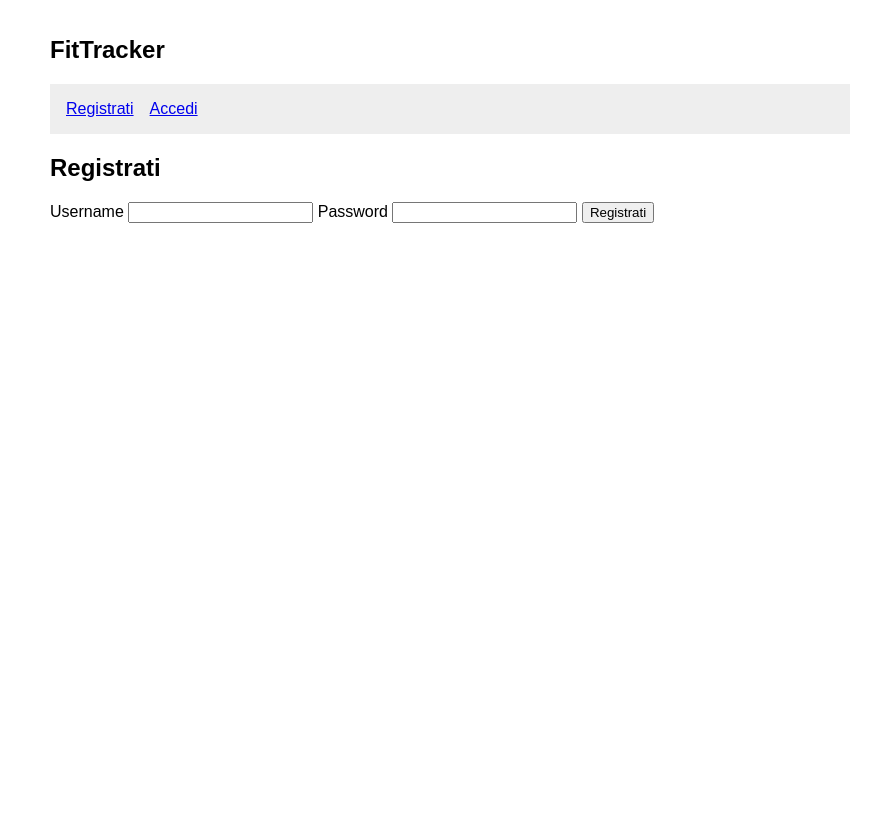
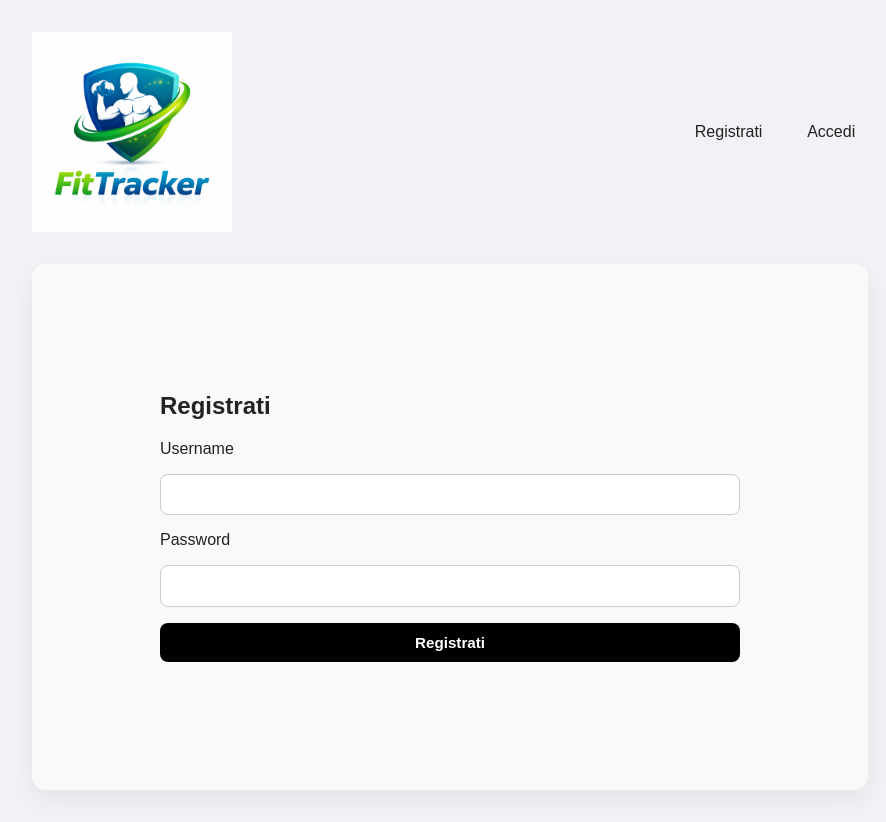
Before and after one commit to RomeoDangelosante/FitTracker, a Flask app: page /auth/register in a window 1280 px wide. Shown: the whole page, without its empty margins (190-1076 px from the left). Before the commit the page ends 223 px from the top, so only its background shows below. Run offline with Flask 3, Linux system fonts and the light colour scheme.

Commit message:
cambio stile e aggiornamenti

```diff
--- a/app/static/style.css
+++ b/app/static/style.css
@@ -1,6 +1,150 @@
-body { font-family: sans-serif; background-color: white;
-    color: black; max-width: 800px; margin: auto; padding: 1rem; }
-nav ul { display: flex; list-style: none; gap: 1rem; background: #eee; padding: 1rem; }
-table { width: 100%; border-collapse: collapse; margin-top: 1rem; }
-th, td { border: 1px solid #ddd; padding: 8px; text-align: left; }
-.flash { background: #f8d7da; padding: 10px; margin: 10px 0; }
+* {
+    box-sizing: border-box;
+}
+
+body {
+    font-family: 'Montserrat', sans-serif;
+    background-color: #f0f2f5;
+    color: #222;
+    max-width: 900px;
+    margin: auto;
+    padding: 2rem;
+}
+
+nav {
+    display: flex;
+    align-items: center;
+    justify-content: space-between;
+    margin-bottom: 2rem;
+}
+
+.logo {
+    object-fit: contain;
+}
+
+nav ul {
+    display: flex;
+    align-items: center;
+    list-style: none;
+    gap: 1.2rem;
+    background: none;
+    padding: 0;
+    margin: 0;
+}
+
+nav a {
+    text-decoration: none;
+    color: #222;
+    font-weight: 500;
+    padding: 0.4rem 0.8rem;
+    border-radius: 6px;
+    transition: background 0.2s, color 0.2s;
+}
+
+nav a:hover {
+    background: #000;
+    color: #fff;
+}
+
+.content {
+    background: #f9f9f9;
+    padding: 8rem;
+    border-radius: 14px;
+    box-shadow: 0 10px 25px rgba(0, 0, 0, 0.06);
+}
+
+header h1,
+header h2 {
+    margin-top: 0;
+    font-weight: 700;
+}
+
+.flash {
+    background: #ffe5e7;
+    color: #8a1c24;
+    border-left: 5px solid #ff4d5a;
+    padding: 12px;
+    border-radius: 6px;
+}
+
+table {
+    background: white;
+    border-radius: 10px;
+    overflow: hidden;
+}
+
+td,
+th {
+    padding: .5rem 1rem;
+}
+
+th {
+    background: #000;
+    color: #fff;
+    font-weight: 600;
+}
+
+tr:nth-child(even) {
+    background: #f4f4f4;
+}
+
+tr:hover {
+    background: #eee;
+}
+
+form {
+    display: flex;
+    flex-direction: column;
+    gap: 1rem;
+    margin-top: 1rem;
+}
+
+label {
+    font-weight: 500;
+}
+
+input,
+textarea,
+select {
+    padding: 0.7rem;
+    border-radius: 8px;
+    border: 1px solid #ccc;
+    font-family: inherit;
+    font-size: 0.95rem;
+    transition: border 0.2s, box-shadow 0.2s;
+}
+
+input:focus,
+textarea:focus,
+select:focus {
+    outline: none;
+    border-color: #000;
+    box-shadow: 0 0 0 2px rgba(0, 0, 0, 0.1);
+}
+
+button,
+input[type="submit"] {
+    background: #000;
+    color: white;
+    padding: 0.7rem 1.2rem;
+    border-radius: 8px;
+    border: none;
+    cursor: pointer;
+    font-weight: 600;
+    transition: transform 0.15s, box-shadow 0.15s;
+}
+
+button:hover,
+input[type="submit"]:hover {
+    transform: translateY(-1px);
+    box-shadow: 0 4px 12px rgba(0, 0, 0, 0.2);
+}
+
+a.action {
+    color: #000;
+    font-weight: 600;
+}
+
+a.action:hover {
+    text-decoration: underline;
+}
--- a/app/templates/base.html
+++ b/app/templates/base.html
@@ -2,7 +2,7 @@
 <title>{% block title %}{% endblock %} - FitTracker</title>
 <link rel="stylesheet" href="{{ url_for('static', filename='style.css') }}">
 <nav>
-  <h1>FitTracker</h1>
+  <img width="200" height="200" src="{{ url_for('static', filename='logo.png') }}" alt="FitTracker Logo" class="logo">
   <ul>
     {% if g.user %}
       <li><span>Ciao, {{ g.user['username'] }}</span></li>
```
Also changed, not shown: app/static/style_old.css (added, +37 -0 lines), app/static/logo.png (added).
